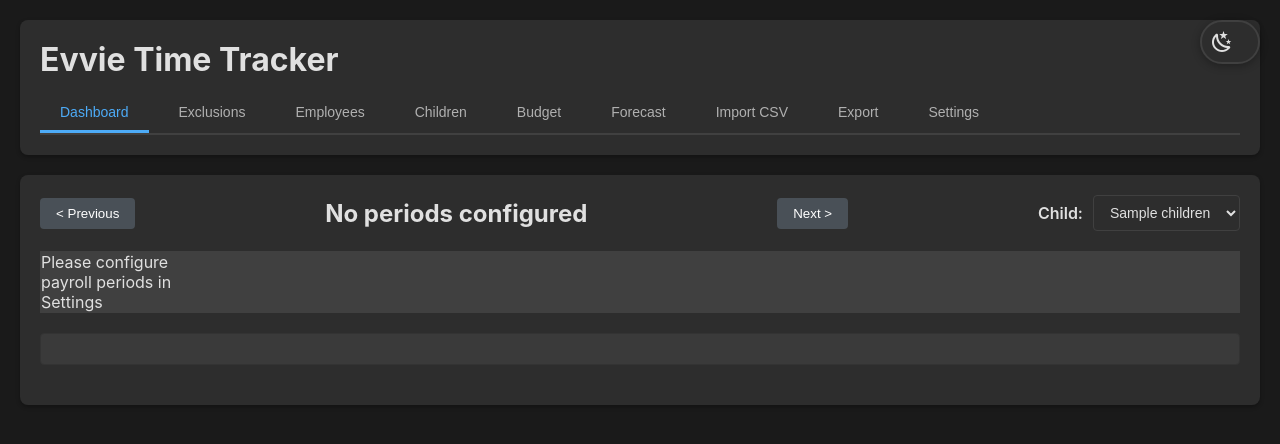
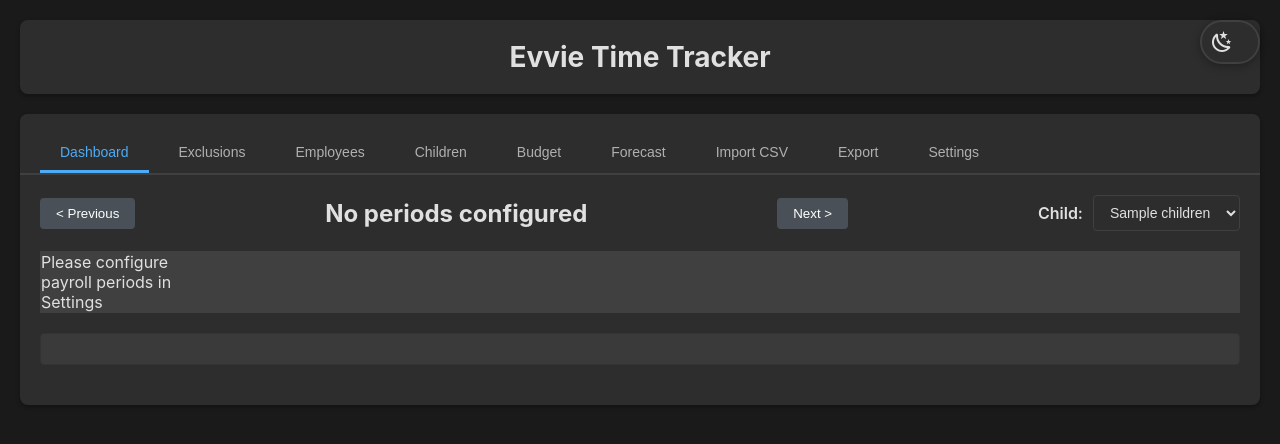
Before and after one commit to solidus85/evvie-time-tracker, a Flask app: page / in a window 1280 px wide. Shown: the top 444 px of the page. Run offline with Flask 3, Linux system fonts and the light colour scheme; tables that the repository leaves empty hold one stand-in row (values such as "Sample post").

Commit message:
Move navigation tabs from header to content card
- Relocated tab navigation from header card to main content card
- Header now displays only the title with centered text
- Tabs are integrated into the top of the content area
- Main content area styled as single card containing both tabs and views
- Cleaner visual hierarchy with simplified header

🤖 Generated with [Claude Code](https://claude.ai/code)

Co-Authored-By: Claude <noreply@anthropic.com>

```diff
--- a/static/css/layout.css
+++ b/static/css/layout.css
@@ -5,18 +5,29 @@ header {
     padding: 20px;
     margin-bottom: 20px;
     box-shadow: 0 2px 4px var(--shadow);
+    text-align: center;
 }
 
 header h1 {
-    margin-bottom: 15px;
+    margin: 0;
     color: var(--text-primary);
+    font-size: 28px;
 }
 
-nav {
+main {
+    background: var(--bg-secondary);
+    border-radius: 8px;
+    box-shadow: 0 2px 4px var(--shadow);
+    padding: 0;
+    overflow: hidden;
+}
+
+nav.main-tabs {
     display: flex;
     gap: 10px;
     border-bottom: 2px solid var(--border-color);
-    padding-bottom: 0;
+    padding: 20px 20px 0 20px;
+    background: var(--bg-secondary);
 }
 
 .nav-btn {
@@ -42,10 +53,7 @@ nav {
 
 .view {
     display: none;
-    background: var(--bg-secondary);
-    border-radius: 8px;
     padding: 20px;
-    box-shadow: 0 2px 4px var(--shadow);
     animation: fadeIn 0.3s ease;
 }
 
--- a/templates/index.html
+++ b/templates/index.html
@@ -23,6 +23,9 @@
     <div class="container">
         <header>
             <h1>Evvie Time Tracker</h1>
+        </header>
+
+        <main>
             <nav class="main-tabs">
                 <button id="btn-dashboard" class="nav-btn active" data-tab="dashboard">Dashboard</button>
                 <button id="btn-exclusions" class="nav-btn" data-tab="exclusions">Exclusions</button>
@@ -34,9 +37,6 @@
                 <button id="btn-export" class="nav-btn" data-tab="export">Export</button>
                 <button id="btn-config" class="nav-btn" data-tab="config">Settings</button>
             </nav>
-        </header>
-
-        <main>
             <div id="dashboard-view" class="view active">
                 <div class="period-controls">
                     <button id="prev-period" class="btn-secondary">&lt; Previous</button>
```
Also changed, not shown: .claude/settings.local.json.
